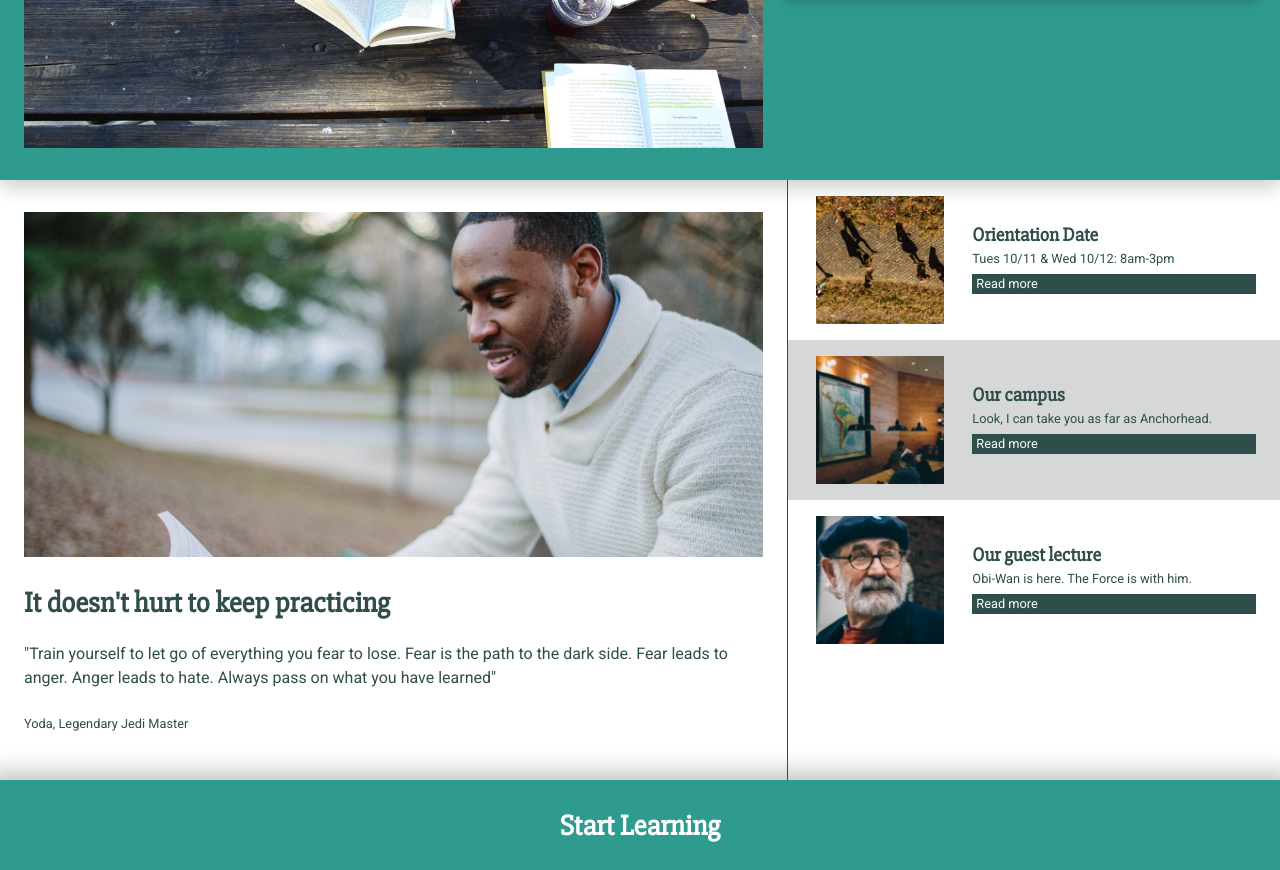
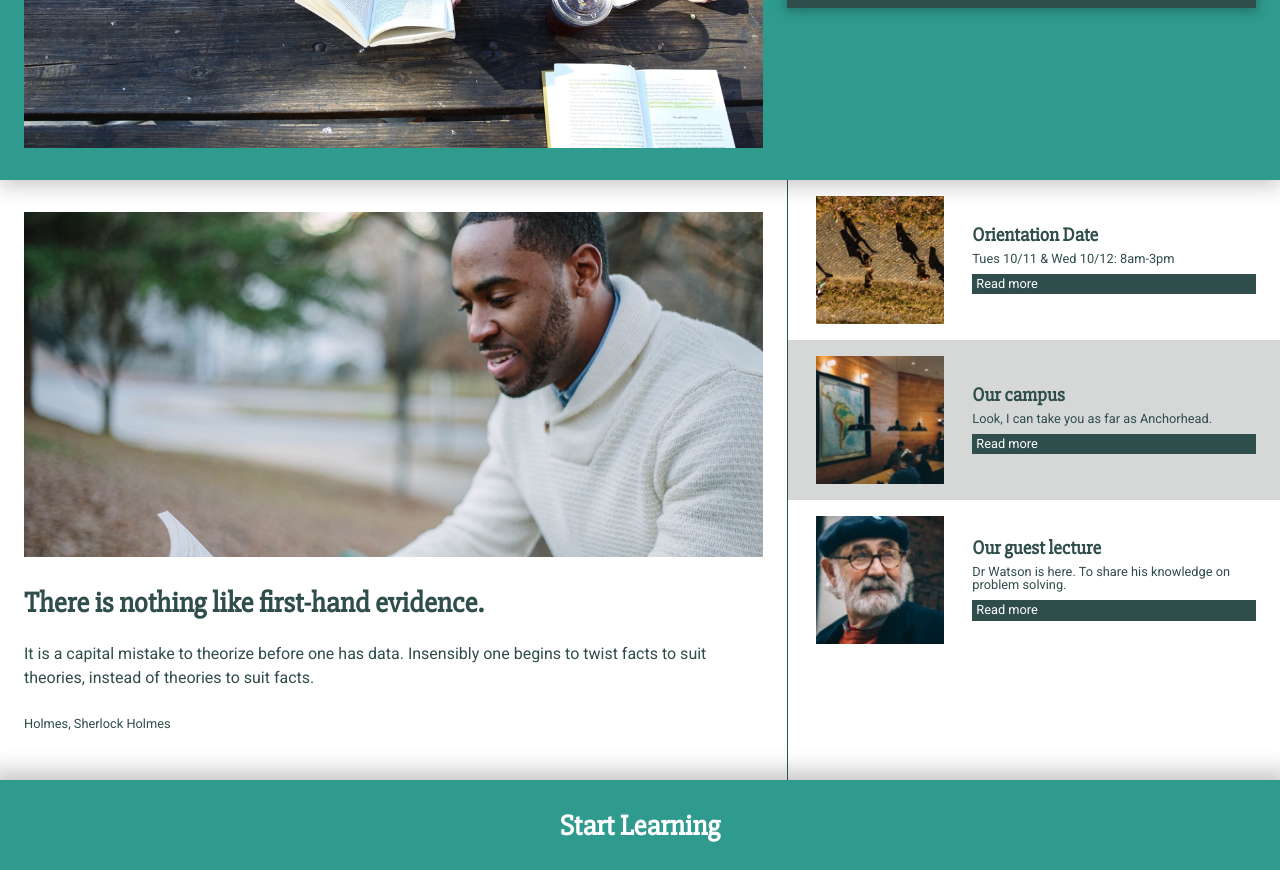
Before and after one commit to Etubom/ColmarAcademy, a plain HTML site: page index.html in a window 1280 px wide. Shown: the part 374-1244 px from the top of the page. Drawn offline with Linux system fonts and the light colour scheme.

Commit message:
Text updated on index page

```diff
--- a/index.html
+++ b/index.html
@@ -32,7 +32,7 @@
 				<div class="img"></div>
 				<div class="heading">
 					<h2>Learn something new everyday</h2>
-					<p>Remember, a Jedi can feel the Force flowing through him.</p>
+          <p>The world is full of obvious things which nobody by any chance ever observes ~ SH</p>
 					<a href="#">Start here</a>
 				</div>
 			</div>
@@ -40,9 +40,9 @@
 		<section class="events flex-row">
 			<article class="article1">
 				<div class="img"></div>
-				<h3>It doesn't hurt to keep practicing</h3>
-				<p>"Train yourself to let go of everything you fear to lose. Fear is the path to the dark side. Fear leads to anger. Anger leads to hate. Always pass on what you have learned"</p>
-				<p>Yoda, Legendary Jedi Master</p>
+				<h3>There is nothing like first-hand evidence.</h3>
+        <p>It is a capital mistake to theorize before one has data. Insensibly one begins to twist facts to suit theories, instead of theories to suit facts.</p>
+				<p>Holmes, Sherlock Holmes</p>
 			</article>
 			<div class="side-article">
 				<article class="article2 flex-row">
@@ -65,7 +65,7 @@
 					<div class="article-img img-guest"></div>
 					<div class="article-small">
 						<h4>Our guest lecture</h4>
-						<p>Obi-Wan is here. The Force is with him.</p>
+						<p>Dr Watson is here. To share his knowledge on problem solving.</p>
 						<a href="#">Read more</a>
 					</div>
 				</article>
```
